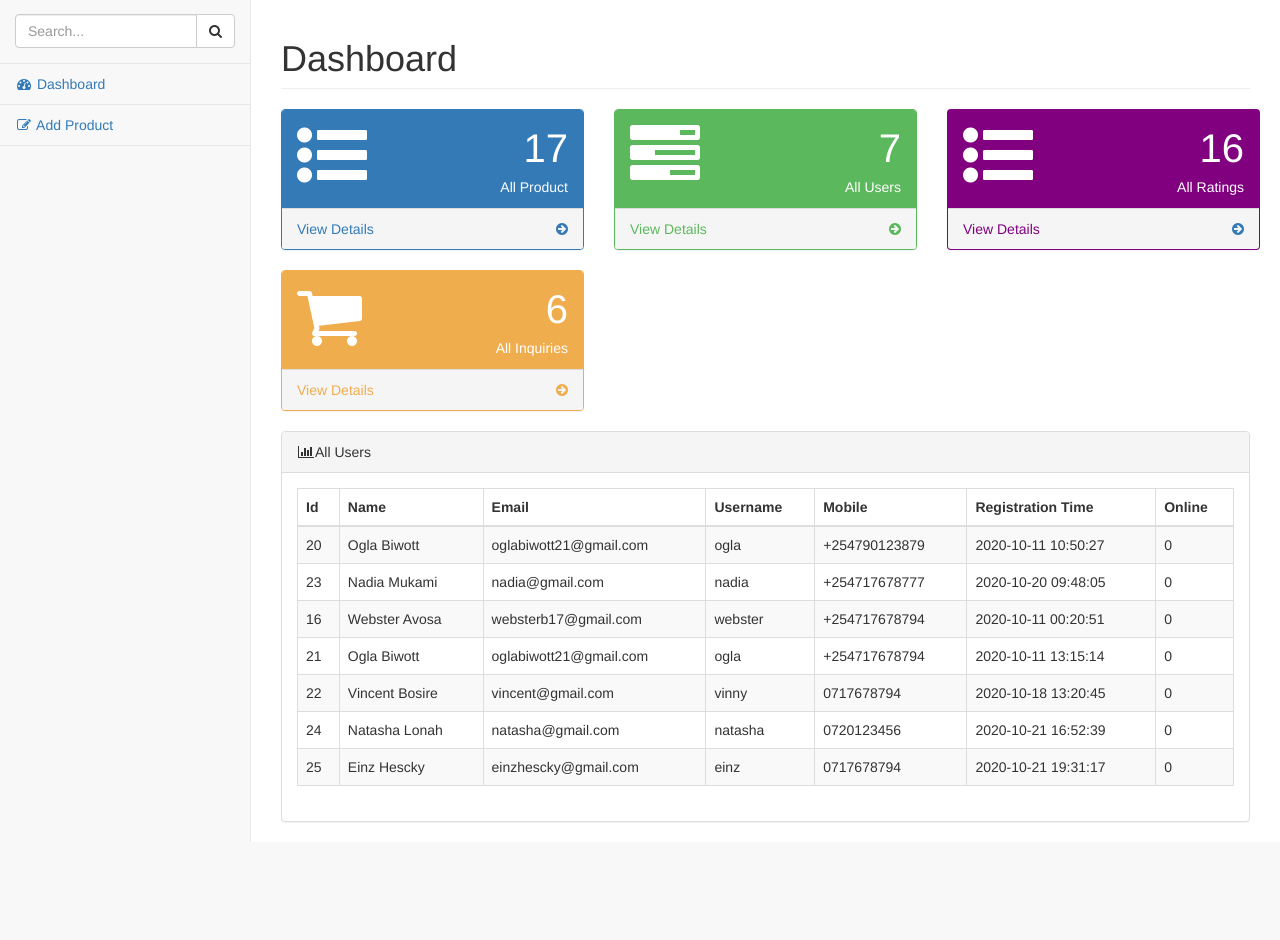
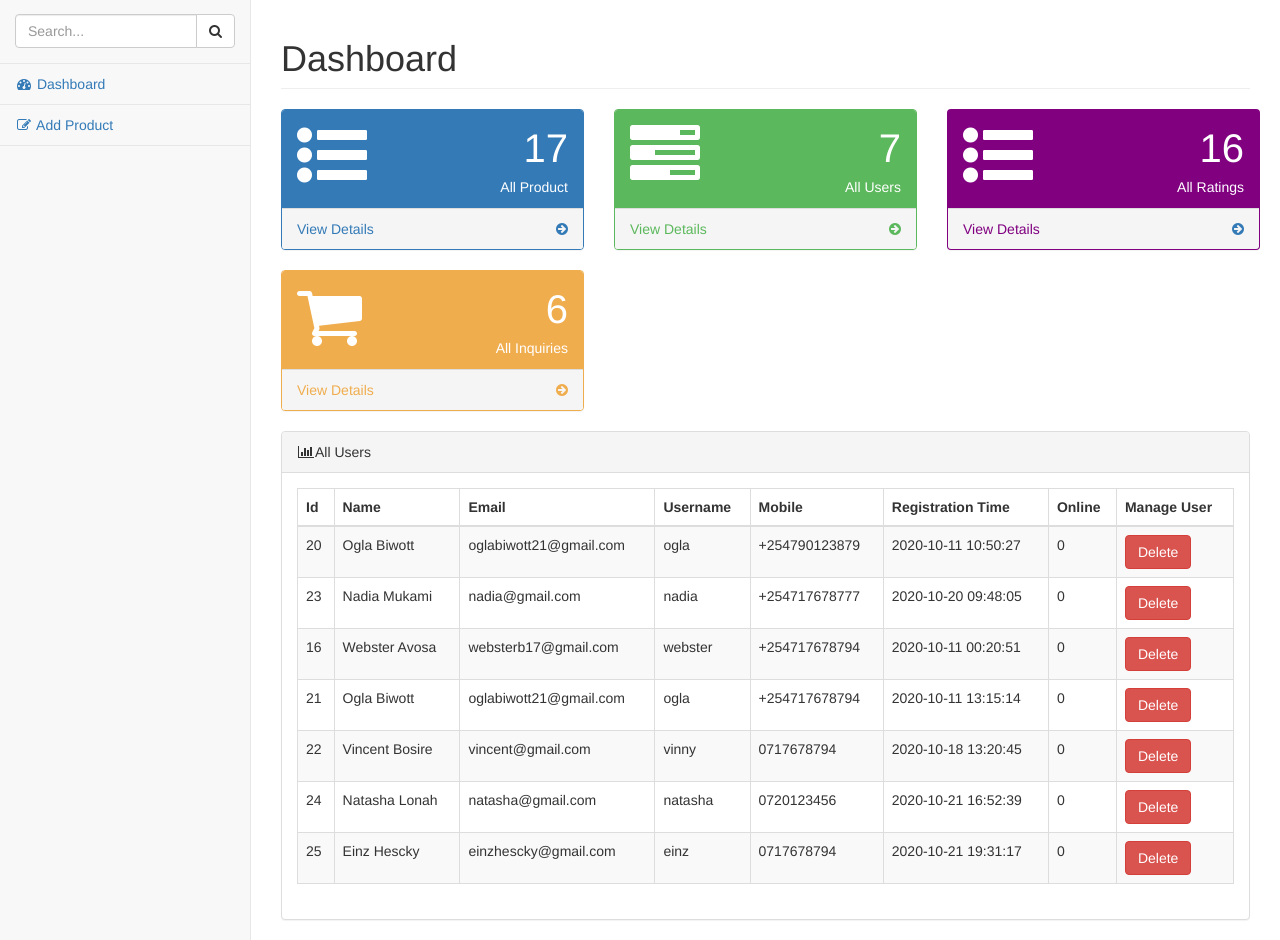
Before and after one commit to avosa/ebuild, a Flask app: page /users in a window 1280 px wide. Shown: the part 52-992 px from the top of the page. Before the commit the page ends 894 px from the top, so only its background shows below. Run offline with Flask 2, Linux system fonts and the light colour scheme; a user stored in the database is signed in; data comes from the database, SQL or seed files in the repository; some libraries are stand-ins or nearby versions.

Commit message:
added delete routes; though still numerous bugs

```diff
--- a/app.py
+++ b/app.py
@@ -727,9 +727,9 @@ def view_ratings():
 @is_admin_logged_in
 def delete_rating(id):
     # Create cursor
-    curso = mysql.connection.cursor()
-    curso.execute("DELETE FROM UserRating WHERE id = %s", [id])
-    curso.close()
+    cur = mysql.connection.cursor()
+    cur.execute("DELETE FROM UserRating WHERE id = %s", [id])
+    cur.close()
 
     flash('Rating deleted successfully', 'success')
 
@@ -749,6 +749,20 @@ def users():
     data = curso.fetchall()
     return render_template('pages/all_users.html', admin_view_rating=admin_view_rating, data=data, result=result, row=num_rows, order_rows=order_rows,
                            users_rows=users_rows)
+
+
+# Delete users
+@app.route('/delete_users/<string:id>', methods=['POST'])
+@is_admin_logged_in
+def delete_users(id):
+    # Create cursor
+    cur = mysql.connection.cursor()
+    cur.execute("DELETE FROM users WHERE id = %s", [id])
+    cur.close()
+
+    flash('User deleted successfully', 'success')
+
+    return redirect(url_for('users'))
 
 
 # admin_add_product route
--- a/templates/pages/all_users.html
+++ b/templates/pages/all_users.html
@@ -135,6 +135,7 @@
                                         <th>Mobile</th>
                                         <th>Registration Time</th>
                                         <th>Online</th>
+                                        <th>Manage User</th>
                                     </tr>
                                     </thead>
                                     <tbody>
@@ -147,6 +148,12 @@
                                         <td>{{product.mobile}}</td>
                                         <td>{{product.reg_time}}</td>
                                         <td>{{product.online}}</td>
+                                        <td>
+                                            <form action="{{ url_for('delete_users', id=product.id) }}" method="POST" >
+                                                <input type="hidden" name="_method" value="DELETE">
+                                                <input type="submit" value="Delete" class="btn btn-danger">
+                                              </form>
+                                        </td>
                                     </tr>
                                     {% endfor%}
                                     </tbody>
```
